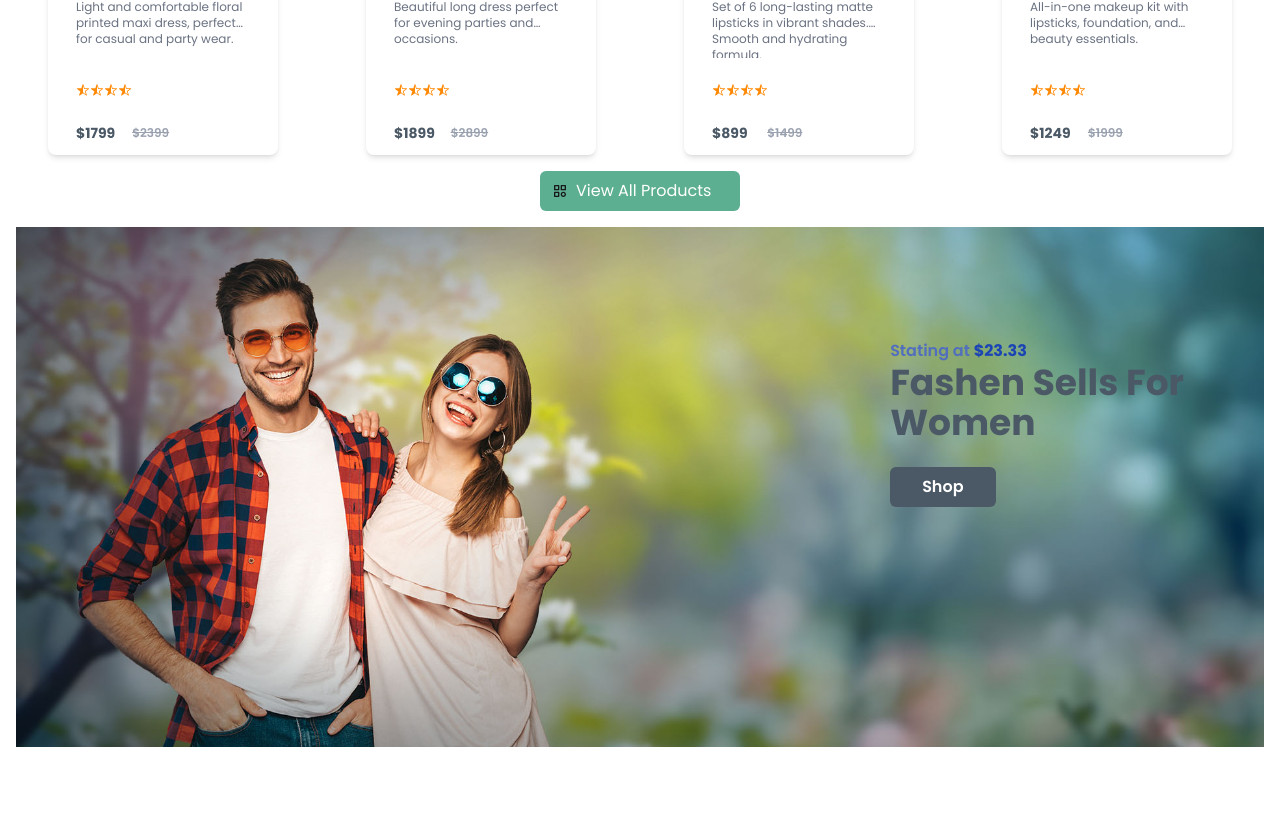
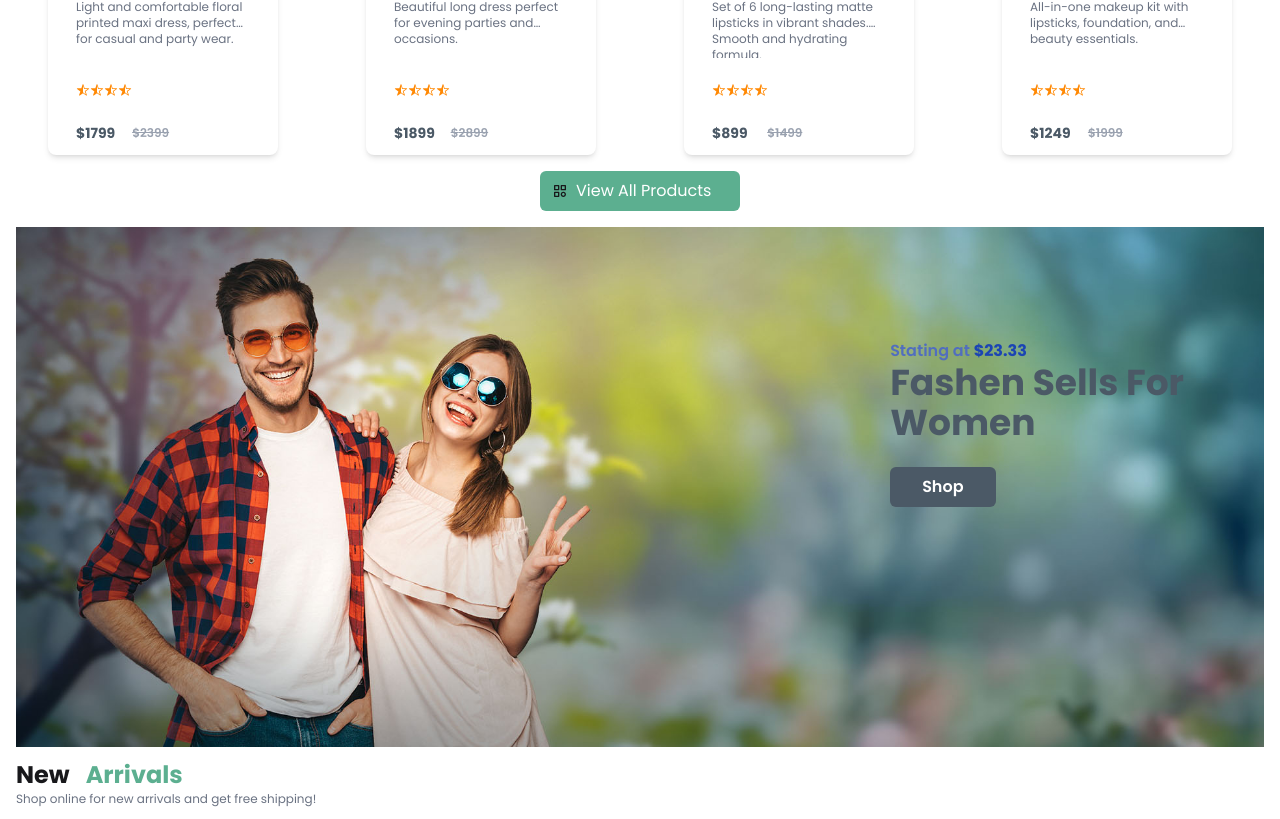
Before and after one commit to Marufsheikh404/Ecommerce-site, a React (Vite) app: page / in a window 1280 px wide. Shown: the part 1485-2304 px from the top of the page. Before the commit the page ends 2232 px from the top, so only its background shows below. Built offline with nearby package versions, Linux system fonts and the light colour scheme.

Commit message:
new arrivals

```diff
--- a/src/Pages/Home/Home.jsx
+++ b/src/Pages/Home/Home.jsx
@@ -3,6 +3,7 @@ import Hero from './HomeComponents/Hero';
 import HomoCategory from './HomeComponents/HomoCategory';
 import PopularProduct from './HomeComponents/PopularProduct';
 import LastestExclusive from './HomeComponents/LastestExclusive';
+import TopProducts from './HomeComponents/TopProducts';
 
 
 const Home = () => {
@@ -12,6 +13,7 @@ const Home = () => {
             <HomoCategory></HomoCategory>
             <PopularProduct></PopularProduct>
             <LastestExclusive></LastestExclusive>
+            <TopProducts></TopProducts>
         </div>
     );
 };
--- /dev/null
+++ b/src/Pages/Home/HomeComponents/TopProducts.jsx
@@ -0,0 +1,12 @@
+import React from 'react';
+import SectionTitle from '../../../Components/SharedComponents/SectionTitle';
+
+const TopProducts = () => {
+    return (
+        <div className='container mx-auto px-4 my-3'>
+           <SectionTitle title={'New'} colorTitle={'Arrivals'} des={'Shop online for new arrivals and get free shipping!'}></SectionTitle>
+        </div>
+    );
+};
+
+export default TopProducts;
```
